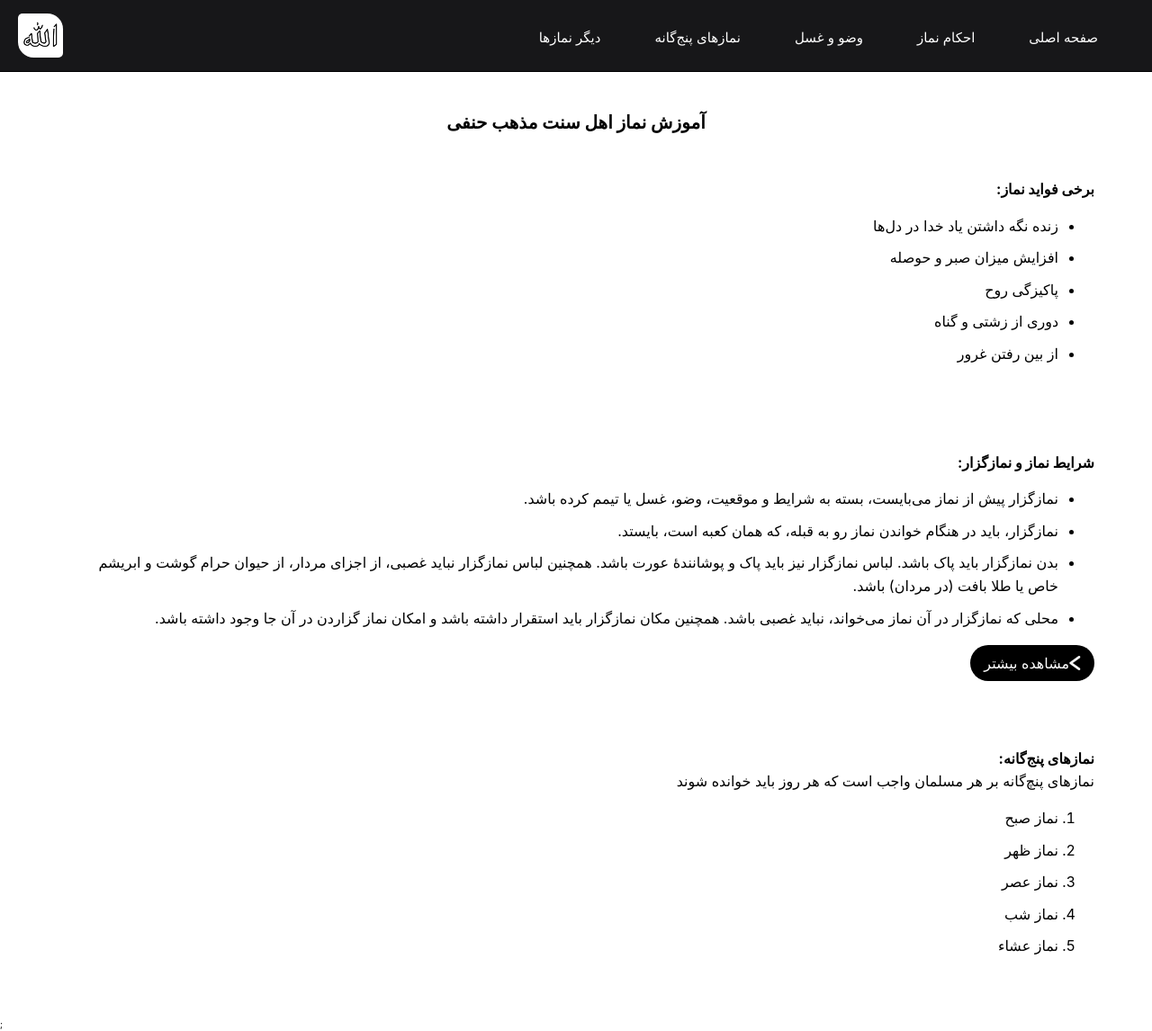
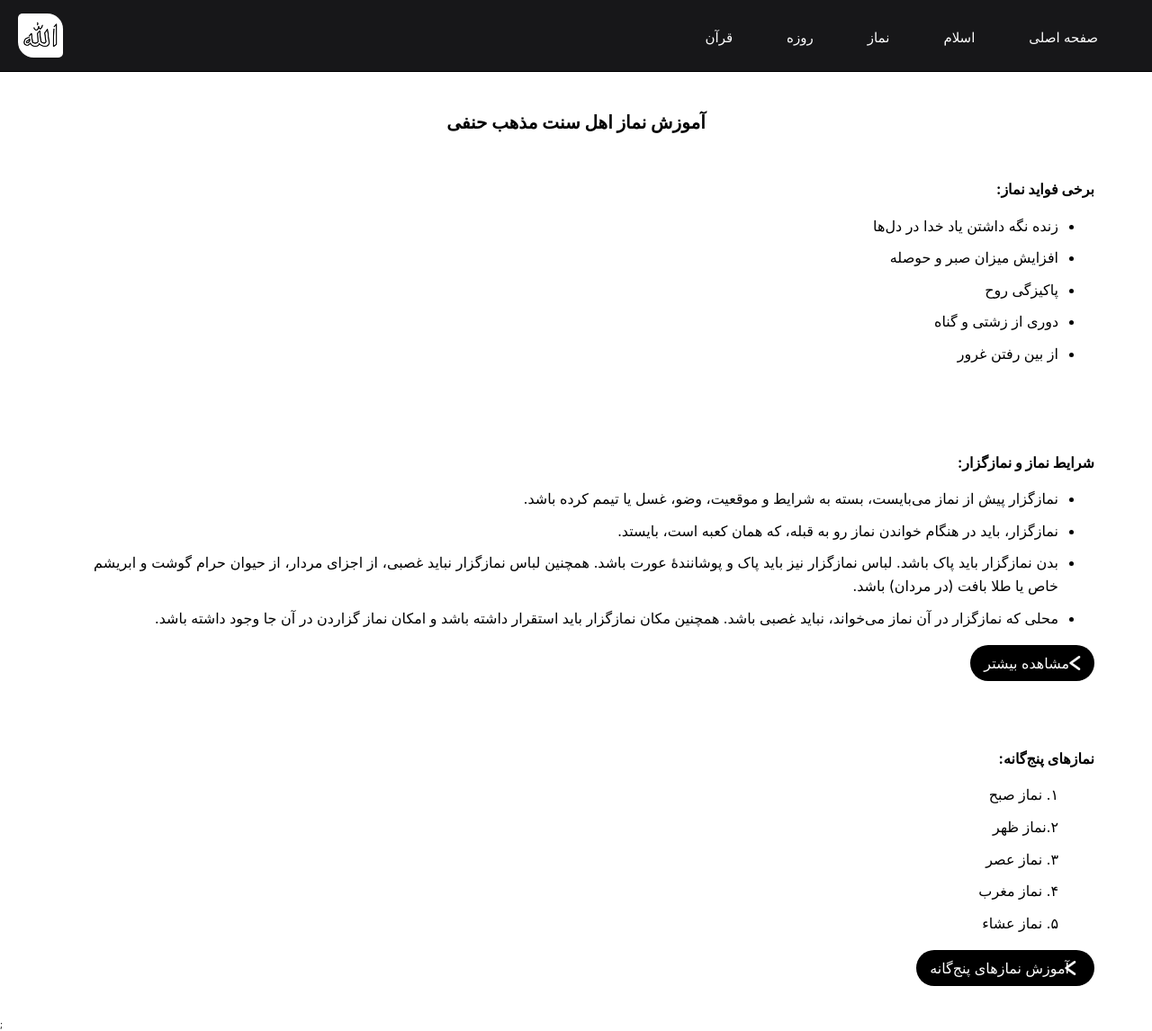
Before and after one commit to masoudnemati/hanafinamaz, a Next.js app: page / in a window 1280 px wide. Shown: the whole page at 90% size. Built offline with nearby package versions, Linux system fonts and the light colour scheme; a web font is replaced by a local one.

Commit message:
jennet is not just for Namaz, it needs to be more including Islam and fast and Quran

```diff
--- a/components/layout/navbar/RightNav.jsx
+++ b/components/layout/navbar/RightNav.jsx
@@ -9,12 +9,22 @@ const RightNav = ({ open }) => {
             <a>صفحه اصلی</a>
           </li>
         </Link>
-        <Link href="/ahkam">
+        <Link href="/islam">
           <li className="songs-li">
-            <a>احکام نماز</a>
+            <a>اسلام</a>
           </li>
         </Link>
-        <Link href="/videos">
+        <Link href="/namaz">
+          <li className="songs-li">
+            <a>نماز</a>
+          </li>
+        </Link>
+        <Link href="/fast">
+          <li className="songs-li">
+            <a>روزه</a>
+          </li>
+        </Link>
+        {/* <Link href="/videos">
           <li className="video-li">
             <a>وضو و غسل</a>
           </li>
@@ -27,6 +37,11 @@ const RightNav = ({ open }) => {
         <Link href="/contact-us">
           <li className="contact-us-li">
             <a>دیگر نمازها</a>
+          </li>
+        </Link> */}
+        <Link href="/quran">
+          <li className="contact-us-li">
+            <a>قرآن</a>
           </li>
         </Link>
 
--- a/components/pages-components/home/AhkamHome.jsx
+++ b/components/pages-components/home/AhkamHome.jsx
@@ -54,14 +54,21 @@ const AhkamHome = () => {
 
         a {
           font-size: 1.6rem;
-          padding: 10px 28px 10px 15px;
+          padding: 1rem 2.8rem 1rem 1.5rem;
           border-radius: 25px;
           color: white;
           background-image: url("/images/home/icons8-less-than-30.png");
           background-repeat: no-repeat;
-          background-position: 107px center;
-          background-size: 20px;
+          background-position: 10.7rem center;
+          background-size: 2rem;
           background-color: black;
+        }
+
+        a:hover {
+          color: black;
+          font-weight: bold;
+          background-color: white;
+          border: 0.1rem solid black;
         }
       `}</style>
     </>
--- a/components/pages-components/home/FiveHome.jsx
+++ b/components/pages-components/home/FiveHome.jsx
@@ -1,18 +1,21 @@
 import React from "react";
+import Link from "next/link";
 
 const FiveHome = () => {
   return (
     <>
       <section>
         <h3>نمازهای پنج‌گانه:</h3>
-        <p>نمازهای پنچ‌گانه بر هر مسلمان واجب است که هر روز باید خوانده شوند</p>
         <ol>
-          <li>نماز صبح</li>
-          <li>نماز ظهر</li>
-          <li>نماز عصر</li>
-          <li>نماز شب</li>
-          <li>نماز عشاء</li>
+          <li>۱. نماز صبح</li>
+          <li>۲.نماز ظهر</li>
+          <li>۳. نماز عصر</li>
+          <li>۴. نماز مغرب</li>
+          <li>۵. نماز عشاء</li>
         </ol>
+        <Link href="/daily-prays">
+          <a>آموزش نمازهای پنج‌گانه</a>
+        </Link>
       </section>
 
       <style jsx>{`
@@ -30,8 +33,9 @@ const FiveHome = () => {
         }
 
         ol {
-          padding: 10px 40px;
+          padding: 1rem 4rem;
           margin-bottom: 10px;
+          list-style: none;
         }
 
         li {
@@ -41,14 +45,21 @@ const FiveHome = () => {
 
         a {
           font-size: 1.6rem;
-          padding: 10px 28px 10px 15px;
+          padding: 1rem 2.8rem 1rem 1.5rem;
           border-radius: 25px;
           color: white;
           background-image: url("/images/home/icons8-less-than-30.png");
           background-repeat: no-repeat;
-          background-position: 107px center;
-          background-size: 20px;
+          background-position: 16.2rem center;
+          background-size: 2rem;
           background-color: black;
+        }
+
+        a:hover {
+          color: black;
+          font-weight: bold;
+          background-color: white;
+          border: 0.1rem solid black;
         }
       `}</style>
     </>
--- a/styles/globals.css
+++ b/styles/globals.css
@@ -36,6 +36,7 @@ html {
 
 body {
   box-sizing: border-box;
+  text-align: justify;
 }
 
 a {
```
Also changed, not shown: pages/prays.jsx (added, +19 -0 lines).
